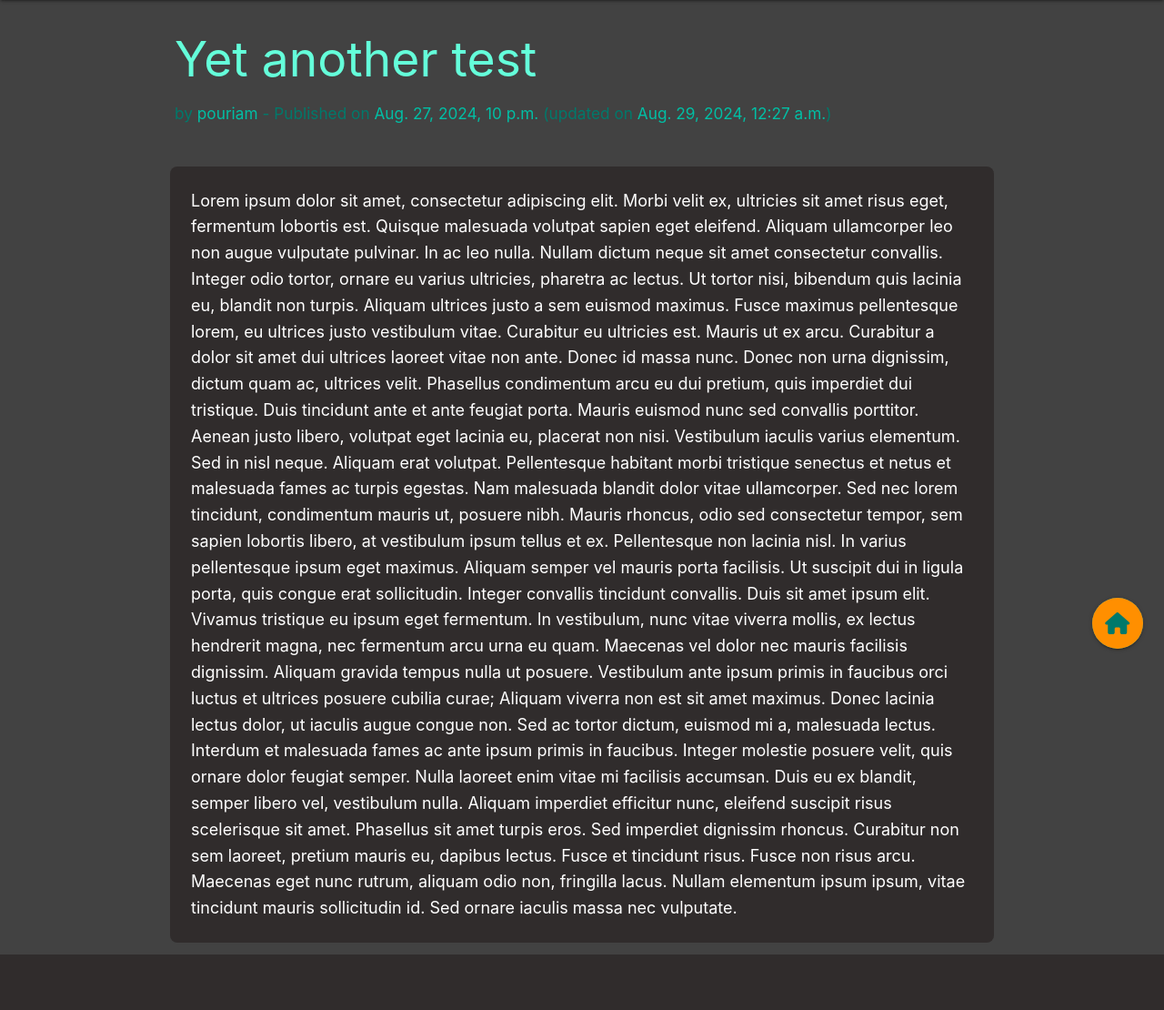
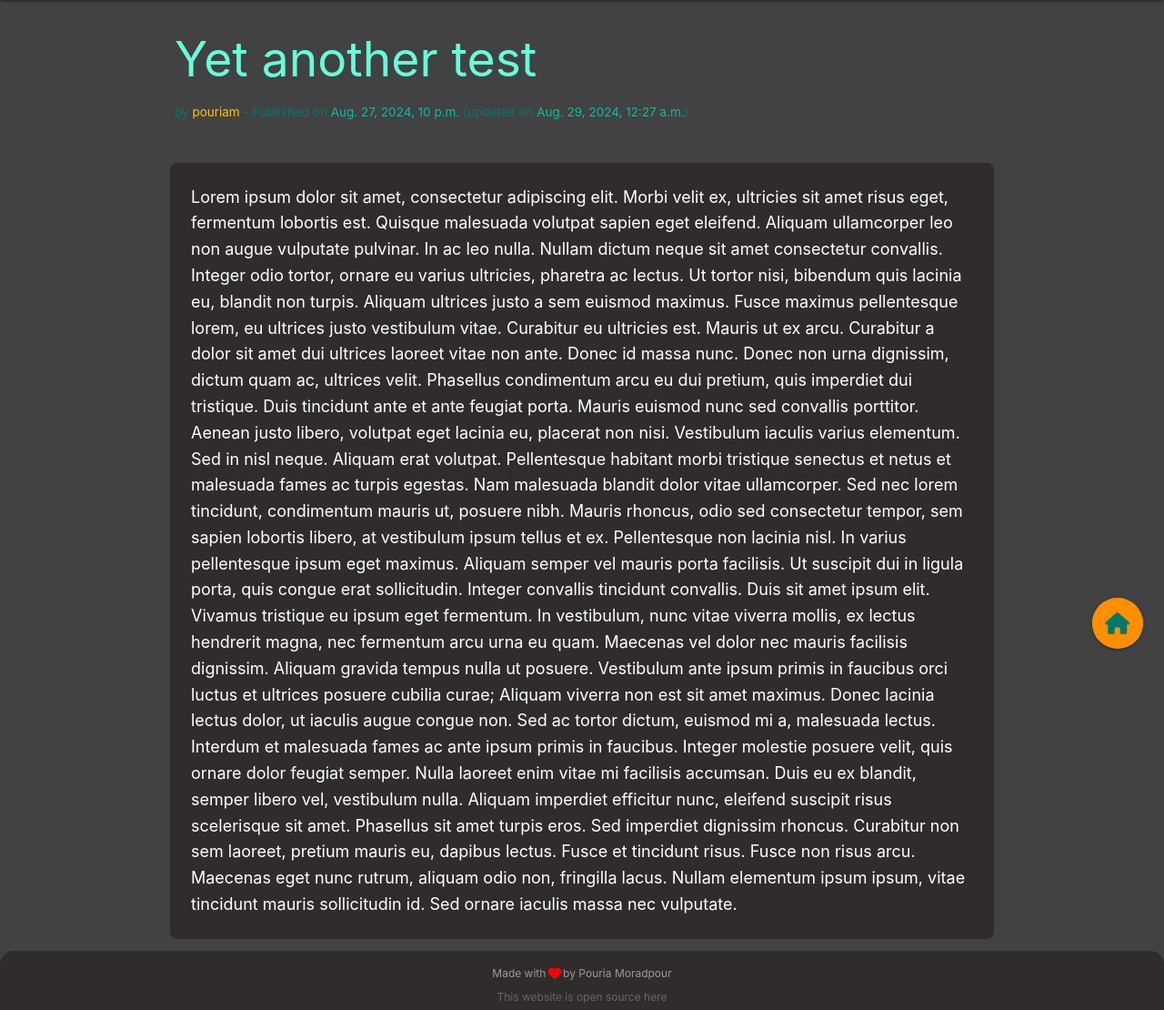
Before and after one commit to simply-pouria/BlogWebsite, a Django app: page /article/14/ in a window 1280 px wide. Shown: the part 64-1174 px from the top of the page at 91% size. Before the commit the page ends 1113 px from the top, so only its background shows below. Run offline with Django 4.2, Linux system fonts and the light colour scheme; data comes from the database, SQL or seed files in the repository; both versions use the stored data as it was after the commit; some libraries are stand-ins or nearby versions.

Commit message:
added footer

```diff
--- /dev/null
+++ b/blog_app/static/blog_app/css/footer.css
@@ -0,0 +1,19 @@
+footer {
+    background-color: #302c2c;
+    color: #999999;
+    padding: 0.5em 0;
+    text-align: center;
+    margin-top: auto;
+    line-height: 1.2;
+    font-size: 0.8em;
+    border-radius: 15px 15px 0 0; /* Rounded corners on the top */
+}
+
+footer a {
+    color: #666666;
+    text-decoration: none;
+}
+
+footer a:hover {
+    color: #cccccc;
+}
--- a/blog_app/templates/blog_app/article_detail.html
+++ b/blog_app/templates/blog_app/article_detail.html
@@ -22,6 +22,8 @@
         color: #ffffff;
         margin: 0;
         padding: 0;
+        display: flex;
+        flex-direction: column;
         }
     </style>
 
@@ -31,7 +33,7 @@
 <body>
 
     <!-- navbar -->
-<body>
+
   <div class="navbar-fixed">
     <nav class="nav-wrapper grey darken-4">
       <div class="container">
@@ -111,10 +113,10 @@
         {{ article.title }}
     </h2>
 
-    <h6 class="teal-text text-darken-2">
+    <h6 class="teal-text text-darken-2" style="font-size: 0.9em">
         by
         {% for author in article.authors.all %}
-            <span class="teal-text text-accent-4">{{ author.user.username }}</span>{% if not forloop.last %} {% endif %}
+            <span class="amber-text text-accent-3">{{ author.user.username }}</span>{% if not forloop.last %} {% endif %}
         {% endfor %} - Published on <span class="teal-text text-accent-4">{{ article.created_at }}</span>
         {% if article.updated_at != article.created_at %}
           (updated on <span class="teal-text text-accent-4">{{ article.updated_at }}</span>)
@@ -141,12 +143,12 @@
 
 {%endif%}
 
+{% include 'blog_app/footer.html' %}
+
   <!-- jQuery for adding logic to elements -->
   <script src="https://code.jquery.com/jquery-3.3.1.min.js"></script>
   <script src="https://cdnjs.cloudflare.com/ajax/libs/materialize/1.0.0-beta/js/materialize.min.js"></script>
   <script src="{% static 'blog_app/js/base.js' %}"></script>
 
-
-
 </body>
 </html>
--- a/blog_app/templates/blog_app/article_list.html
+++ b/blog_app/templates/blog_app/article_list.html
@@ -204,6 +204,8 @@
 <a href="{% url 'blog_app:article_create' %}">Add an Article!</a>
 {%endif%}
 
+{% include 'blog_app/footer.html' %}
+
   <!-- jQuery for adding logic to elements -->
   <script src="https://code.jquery.com/jquery-3.3.1.min.js"></script>
   <script src="https://cdnjs.cloudflare.com/ajax/libs/materialize/1.0.0-beta/js/materialize.min.js"></script>
--- /dev/null
+++ b/blog_app/templates/blog_app/footer.html
@@ -0,0 +1,10 @@
+{% load static %}
+
+ <head>
+       <link rel="stylesheet" href="{% static 'blog_app/css/footer.css' %}">
+ </head>
+
+<footer>
+    <p>Made with <i class="fa-solid fa-heart fa-beat" style="color: #ff0000;"></i> by Pouria Moradpour</p>
+    <a href="https://github.com/simply-pouria/BlogWebsite">This website is open source here</a>
+</footer>
```
Also changed, not shown: db.sqlite3.
